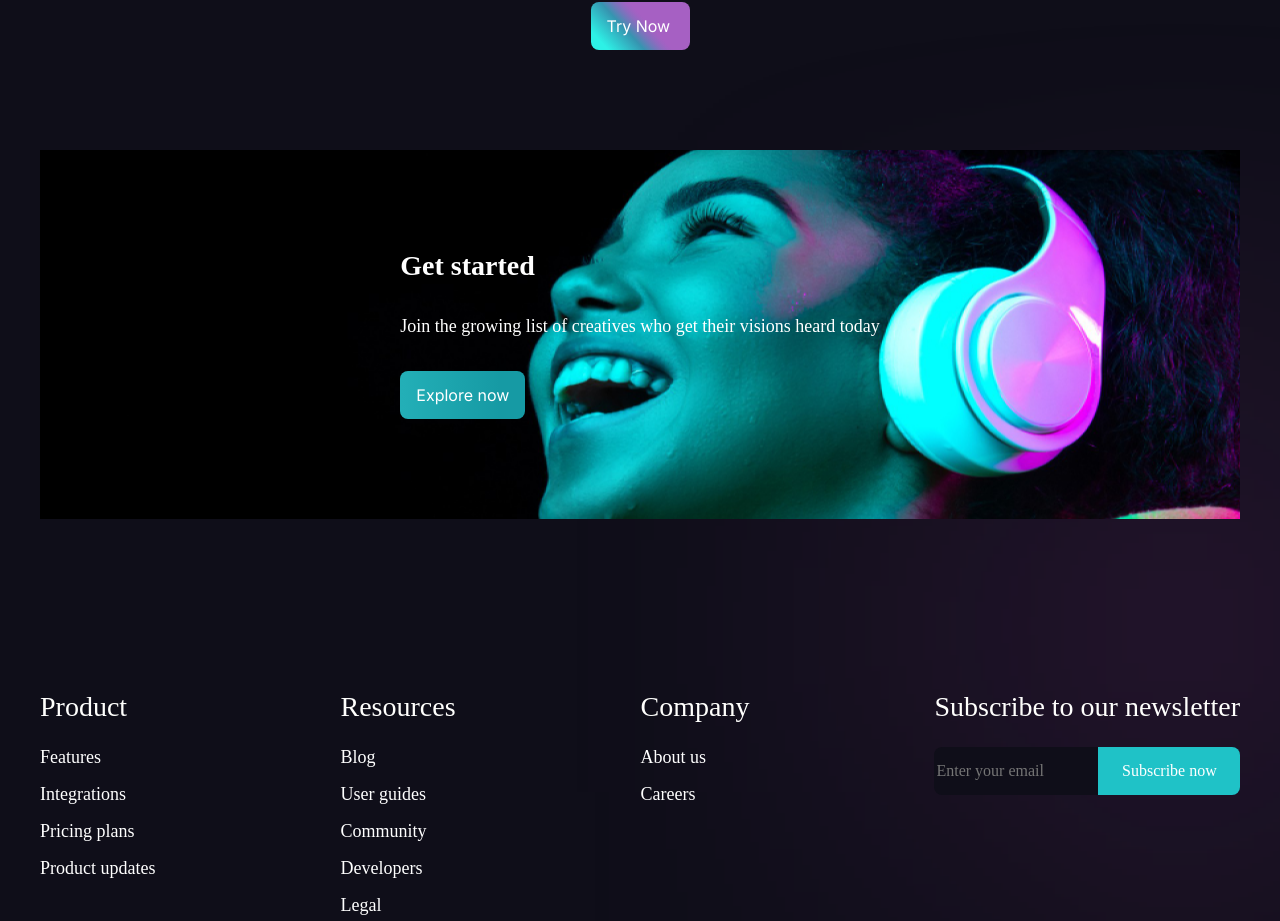
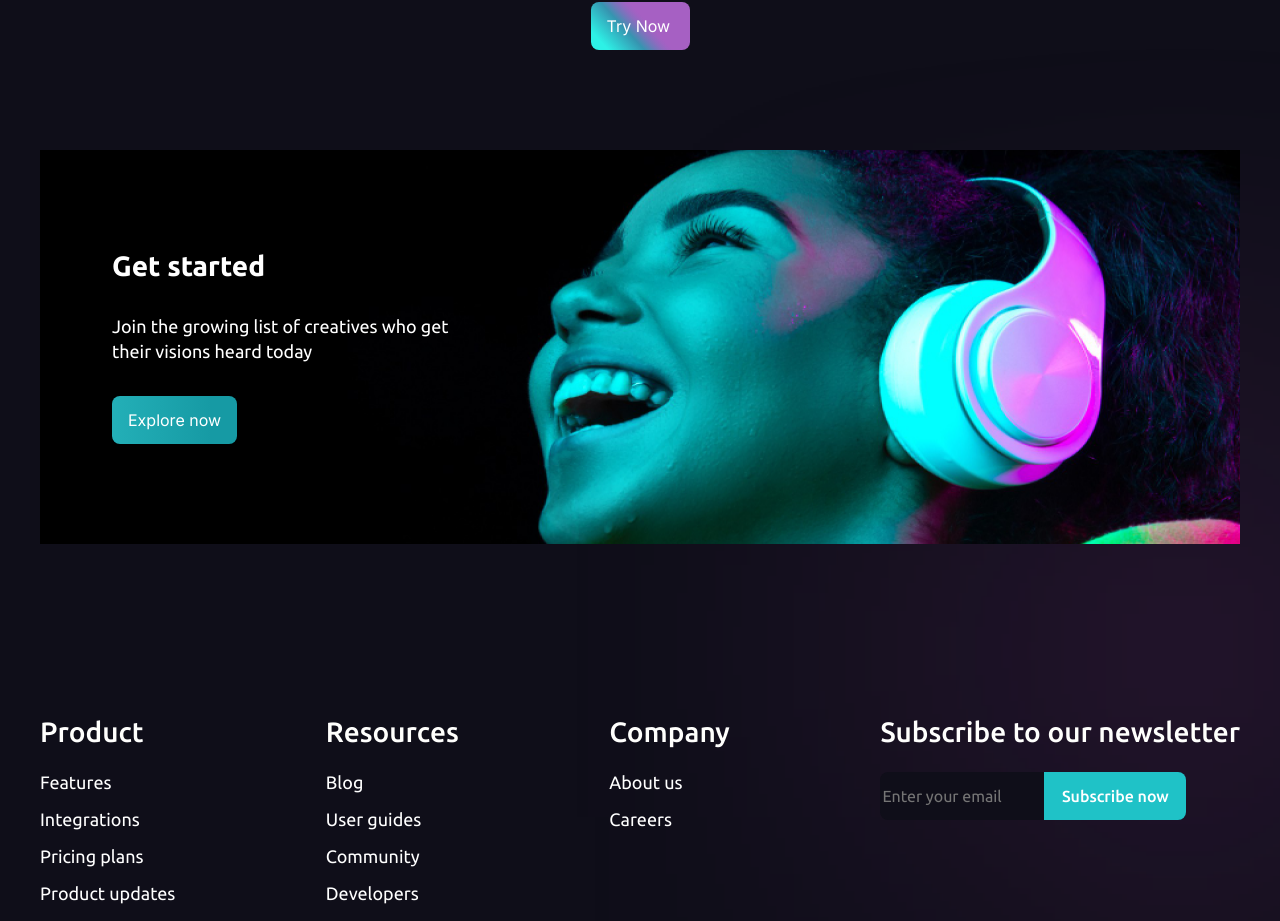
Before and after one commit to md-yasin-miah/nextapp, a Next.js app: page / in a window 1280 px wide. Shown: the part 2565-3486 px from the top of the page. Built offline with nearby package versions, Linux system fonts and the light colour scheme.

Commit message:
adding new page design

```diff
--- a/app/contact/page.jsx
+++ b/app/contact/page.jsx
@@ -7,7 +7,9 @@ export const metadata = {
 const contact = () => {
   return (
     <MainLayout>
-      <ContactUs />
+      <div className="container">
+        <ContactUs />
+      </div>
     </MainLayout>
   )
 }
--- a/pages/dashboard/Overview.jsx
+++ b/pages/dashboard/Overview.jsx
@@ -38,7 +38,7 @@ const Overview = () => {
             </div>
           </div>
         </div>
-        <div className={o.card}>
+        <div className={o.card} style={{ display: 'none' }}>
           <div>
             <div className={o.icon}>
               <Image src="/svg/grow.svg" width={18} height={18} alt="icon" />
--- a/styles/globals.css
+++ b/styles/globals.css
@@ -1,9 +1,8 @@
+@import url('https://fonts.googleapis.com/css2?family=Ubuntu:wght@300;400;500;700&display=swap');
+
 :root {
   --max-width: 1100px;
   --border-radius: 12px;
-  --font-mono: ui-monospace, Menlo, Monaco, 'Cascadia Mono', 'Segoe UI Mono',
-    'Roboto Mono', 'Oxygen Mono', 'Ubuntu Monospace', 'Source Code Pro',
-    'Fira Mono', 'Droid Sans Mono', 'Courier New', monospace;
 }
 
 * {
--- a/styles/pages/get-started.module.css
+++ b/styles/pages/get-started.module.css
@@ -2,8 +2,7 @@
   width: 1200px;
   height: fit-content;
   display: flex;
-  justify-content: center;
-  align-items: center;
+  justify-content: start;
   flex-direction: column;
   margin: 100px auto;
   /* overflow: hidden; */
@@ -14,7 +13,8 @@
 }
 
 .getStarted__container {
-  padding: 100px;
+  padding: 100px 72px;
+  width: 43%;
 }
 
 .getStarted__container__text {
```
